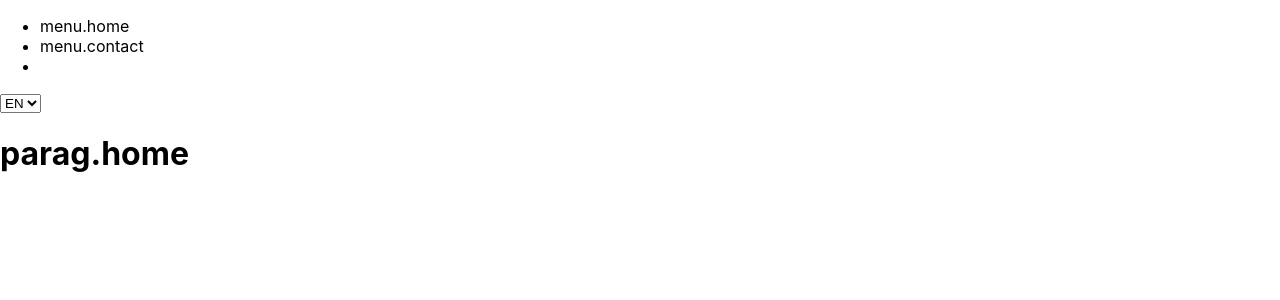
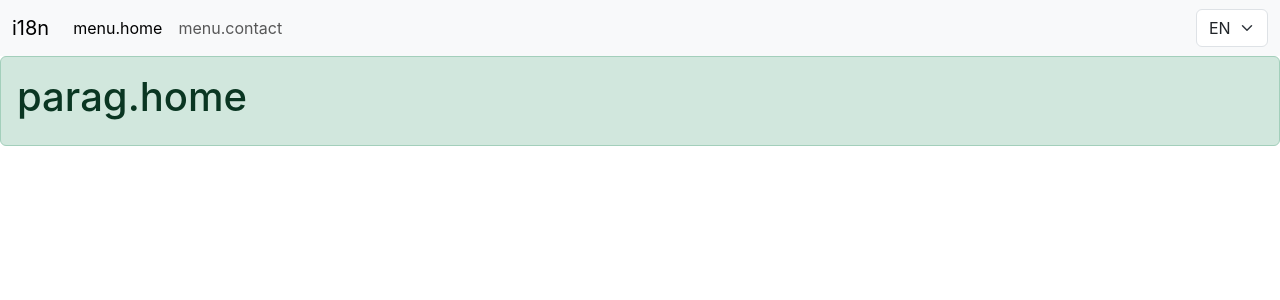
Before and after one commit to Shkirenkoroma/i18nextLearningProject, a React (Create React App) app: page / in a window 1280 px wide. Shown: the top 300 px of the page. Built offline with nearby package versions, Linux system fonts and the light colour scheme.

Commit message:
feature/I18NEXT: added several features

```diff
--- a/public/index.html
+++ b/public/index.html
@@ -10,34 +10,13 @@
       content="Web site created using create-react-app"
     />
     <link rel="apple-touch-icon" href="%PUBLIC_URL%/logo192.png" />
-    <!--
-      manifest.json provides metadata used when your web app is installed on a
-      user's mobile device or desktop. See https://developers.google.com/web/fundamentals/web-app-manifest/
-    -->
+    <link rel="stylesheet" href="https://cdn.jsdelivr.net/npm/bootstrap@5.3.1/dist/css/bootstrap.min.css">
     <link rel="manifest" href="%PUBLIC_URL%/manifest.json" />
-    <!--
-      Notice the use of %PUBLIC_URL% in the tags above.
-      It will be replaced with the URL of the `public` folder during the build.
-      Only files inside the `public` folder can be referenced from the HTML.
-
-      Unlike "/favicon.ico" or "favicon.ico", "%PUBLIC_URL%/favicon.ico" will
-      work correctly both with client-side routing and a non-root public URL.
-      Learn how to configure a non-root public URL by running `npm run build`.
-    -->
     <title>React App</title>
   </head>
   <body>
     <noscript>You need to enable JavaScript to run this app.</noscript>
     <div id="root"></div>
-    <!--
-      This HTML file is a template.
-      If you open it directly in the browser, you will see an empty page.
-
-      You can add webfonts, meta tags, or analytics to this file.
-      The build step will place the bundled scripts into the <body> tag.
-
-      To begin the development, run `npm start` or `yarn start`.
-      To create a production bundle, use `npm run build` or `yarn build`.
-    -->
+   <script srs="https://cdn.jsdelivr.net/npm/bootstrap@5.3.1/dist/js/bootstrap.bundle.min.js"></script>
   </body>
 </html>
--- a/src/components/navbar/index.tsx
+++ b/src/components/navbar/index.tsx
@@ -1,17 +1,13 @@
 import { ChangeEvent, FC,useEffect } from "react";
 import { useTranslation } from "react-i18next";
+import { Link } from 'react-router-dom'
 
-
-//Здесь необходимо подключить навбар из bootstrapp
-//В навбаре сслыки обернуть в link
 const NavBar:FC= ():JSX.Element=> {
     const {t, i18n} = useTranslation()
     const onChangeLanguage = (e:ChangeEvent<HTMLElement>) =>{
         //@ts-ignore
 i18n.changeLanguage(e.target.value)
-
     }
-
 
     useEffect(()=>{
 for(let index = 0; index < document.getElementsByClassName('lang').length; index++){
@@ -23,17 +19,30 @@ if(element.value === i18n.language){
 }
     }, [])
 return <div>
-    <ul>
-        <li>{t("menu.home")}</li>
-        <li>{t('menu.contact')}</li>
-        <li></li>
-    </ul>
-    <select name="" id="" onChange={onChangeLanguage}>
-
-        <option value="en" className="lang">EN</option>
-        <option value="fr" className="lang">FR</option>
-        <option value=""></option>
+<nav className="navbar navbar-expand-lg bg-body-tertiary">
+  <div className="container-fluid">
+    <a className="navbar-brand" href="#">i18n</a>
+    <button className="navbar-toggler" type="button" data-bs-toggle="collapse" data-bs-target="#navbarNav" aria-controls="navbarNav" aria-expanded="false" aria-label="Toggle navigation">
+      <span className="navbar-toggler-icon"></span>
+    </button>
+    <div className="collapse navbar-collapse" id="navbarNav">
+      <ul className="navbar-nav">
+        <li className="nav-item">
+          <Link className="nav-link active" aria-current="page" to="/">{t("menu.home")}</Link>
+        </li>
+        <li className="nav-item">
+          <Link className="nav-link" to="/contact">{t("menu.contact")}</Link>
+        </li>
+      </ul>
+    </div>
+    <div className="d-flex">
+    <select className="form-select" aria-label="Default select example" onChange={onChangeLanguage}>
+     <option value="en" className="lang">EN</option>
+     <option value="fr" className="lang">FR</option>
     </select>
+    </div>
+  </div>
+</nav>
 </div>
 }
 
--- a/src/pages/contact/index.tsx
+++ b/src/pages/contact/index.tsx
@@ -5,10 +5,9 @@ import {useTranslation} from "react-i18next"
 const Contact: FC= ():JSX.Element => {
 const {t} = useTranslation()
 
+    return <div className="alert alert-success" role="alert">
+            <h1>{t("parag.contact")}</h1> </div>
 
-    return <div>
-        <h1>{t("parag.contact")}</h1>
-    </div>
 }
 
 export default Contact;
--- a/src/pages/home/index.tsx
+++ b/src/pages/home/index.tsx
@@ -3,10 +3,10 @@ import { useTranslation } from "react-i18next"
 
 
 const Home:FC= ():JSX.Element => {
-    const {t} =useTranslation()
-    return <div>
-        <h1>{t('parag.home')}</h1>
-    </div>
+    const {t} = useTranslation()
+    return <div className="alert alert-success" role="alert">
+    <h1>{t("parag.home")}</h1>
+  </div>
 }
 
 export default Home;
```
